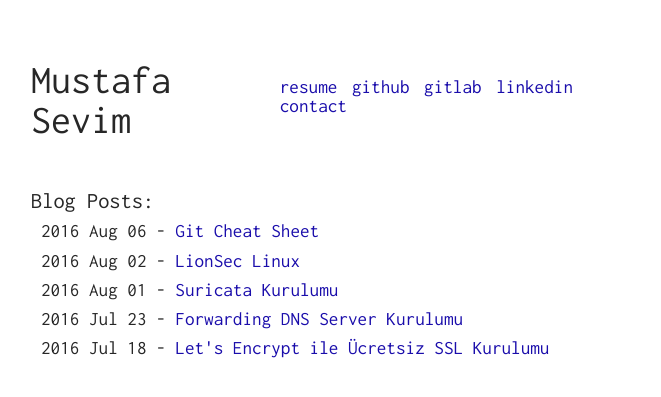
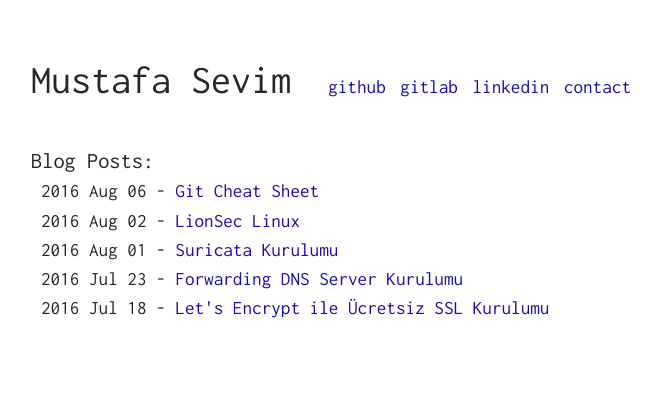
Before and after one commit to mustafasevim/blog, a Jekyll site: the page built from index.html, in a window 1280 px wide. Shown: the top 397 px of the page, without its empty margins (309-970 px from the left). Built offline with Jekyll 4.4.1, drawn with Linux system fonts in a browser that asks for light colours; comment, search, counter and statistics services are not loaded.

Commit message:
Update navigation.yml

```diff
--- a/_data/navigation.yml
+++ b/_data/navigation.yml
@@ -1,6 +1,3 @@
-- title: resume
-  url: https://resume.mustafasevim.net
-
 - title: github
   url: https://github.com/mustafasevim
 
```
